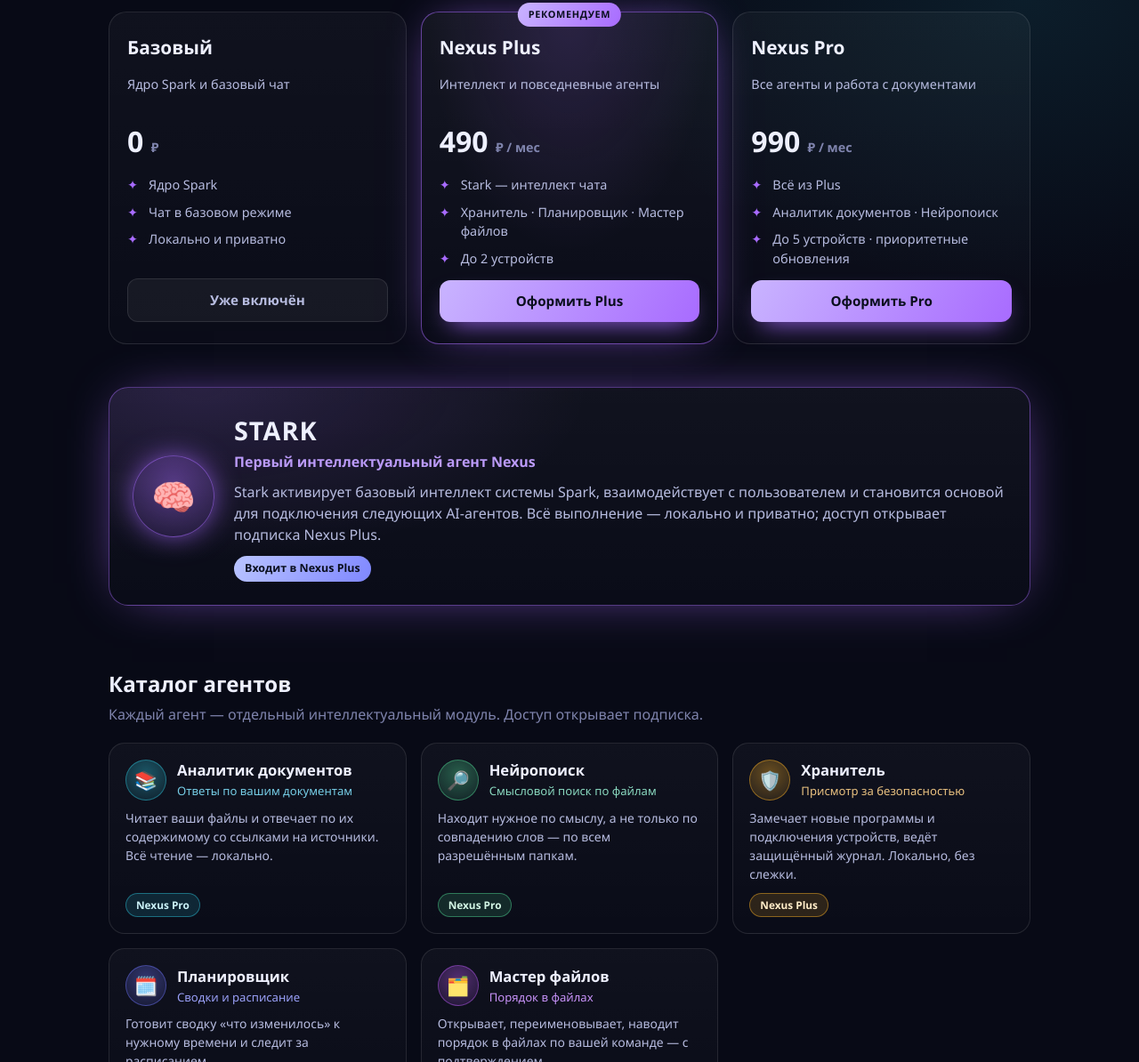
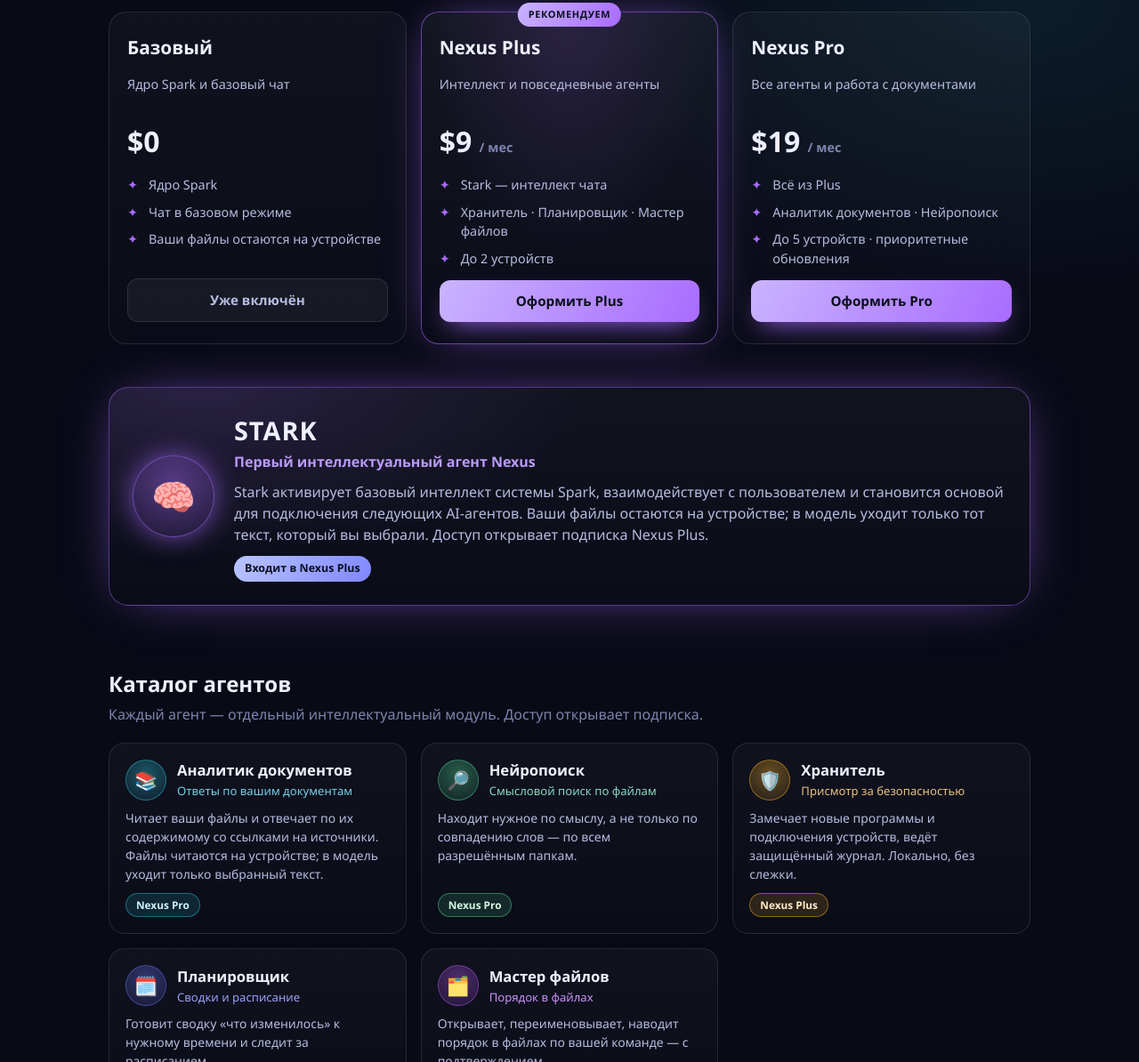
Before and after one commit to theaiagenthub/nexus-store, a plain HTML site: page index.html in a window 1280 px wide. Shown: the part 456-1650 px from the top of the page at 89% size. Drawn offline with Linux system fonts and the light colour scheme.

Commit message:
Задача 0: цены в долларах ($0/$9/$19), честные формулировки приватности

```diff
--- a/index.html
+++ b/index.html
@@ -111,22 +111,22 @@
       <div class="plan">
         <h3>Базовый</h3>
         <p class="role">Ядро Spark и базовый чат</p>
-        <div class="cost">0 <span>₽</span></div>
-        <ul><li>Ядро Spark</li><li>Чат в базовом режиме</li><li>Локально и приватно</li></ul>
+        <div class="cost">$0</div>
+        <ul><li>Ядро Spark</li><li>Чат в базовом режиме</li><li>Ваши файлы остаются на устройстве</li></ul>
         <a class="btn ghost">Уже включён</a>
       </div>
       <div class="plan best">
         <span class="badge">Рекомендуем</span>
         <h3>Nexus Plus</h3>
         <p class="role">Интеллект и повседневные агенты</p>
-        <div class="cost">490 <span>₽ / мес</span></div>
+        <div class="cost">$9 <span>/ мес</span></div>
         <ul><li>Stark — интеллект чата</li><li>Хранитель · Планировщик · Мастер файлов</li><li>До 2 устройств</li></ul>
         <a class="btn">Оформить Plus</a>
       </div>
       <div class="plan">
         <h3>Nexus Pro</h3>
         <p class="role">Все агенты и работа с документами</p>
-        <div class="cost">990 <span>₽ / мес</span></div>
+        <div class="cost">$19 <span>/ мес</span></div>
         <ul><li>Всё из Plus</li><li>Аналитик документов · Нейропоиск</li><li>До 5 устройств · приоритетные обновления</li></ul>
         <a class="btn">Оформить Pro</a>
       </div>
@@ -139,7 +139,7 @@
       <div>
         <h3>STARK</h3>
         <div class="role">Первый интеллектуальный агент Nexus</div>
-        <p>Stark активирует базовый интеллект системы Spark, взаимодействует с пользователем и становится основой для подключения следующих AI-агентов. Всё выполнение — локально и приватно; доступ открывает подписка Nexus Plus.</p>
+        <p>Stark активирует базовый интеллект системы Spark, взаимодействует с пользователем и становится основой для подключения следующих AI-агентов. Ваши файлы остаются на устройстве; в модель уходит только тот текст, который вы выбрали. Доступ открывает подписка Nexus Plus.</p>
         <div><span class="pill">Входит в Nexus Plus</span></div>
       </div>
     </div>
@@ -149,7 +149,7 @@
     <h2 class="h2">Каталог агентов</h2>
     <p class="sub">Каждый агент — отдельный интеллектуальный модуль. Доступ открывает подписка.</p>
     <div class="grid">
-      <div class="card" style="--acc:#2ec8de"><div class="top"><span class="ci">📚</span><div><h4>Аналитик документов</h4><div class="role">Ответы по вашим документам</div></div></div><p>Читает ваши файлы и отвечает по их содержимому со ссылками на источники. Всё чтение — локально.</p><span class="tier">Nexus Pro</span></div>
+      <div class="card" style="--acc:#2ec8de"><div class="top"><span class="ci">📚</span><div><h4>Аналитик документов</h4><div class="role">Ответы по вашим документам</div></div></div><p>Читает ваши файлы и отвечает по их содержимому со ссылками на источники. Файлы читаются на устройстве; в модель уходит только выбранный текст.</p><span class="tier">Nexus Pro</span></div>
       <div class="card" style="--acc:#50dc96"><div class="top"><span class="ci">🔎</span><div><h4>Нейропоиск</h4><div class="role">Смысловой поиск по файлам</div></div></div><p>Находит нужное по смыслу, а не только по совпадению слов — по всем разрешённым папкам.</p><span class="tier">Nexus Pro</span></div>
       <div class="card" style="--acc:#ffb324"><div class="top"><span class="ci">🛡️</span><div><h4>Хранитель</h4><div class="role">Присмотр за безопасностью</div></div></div><p>Замечает новые программы и подключения устройств, ведёт защищённый журнал. Локально, без слежки.</p><span class="tier">Nexus Plus</span></div>
       <div class="card" style="--acc:#6f76ff"><div class="top"><span class="ci">🗓️</span><div><h4>Планировщик</h4><div class="role">Сводки и расписание</div></div></div><p>Готовит сводку «что изменилось» к нужному времени и следит за расписанием.</p><span class="tier">Nexus Plus</span></div>
```
